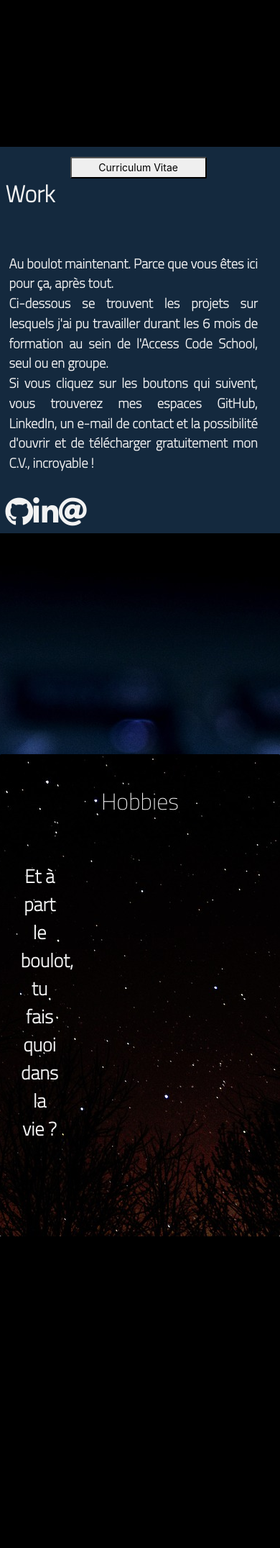
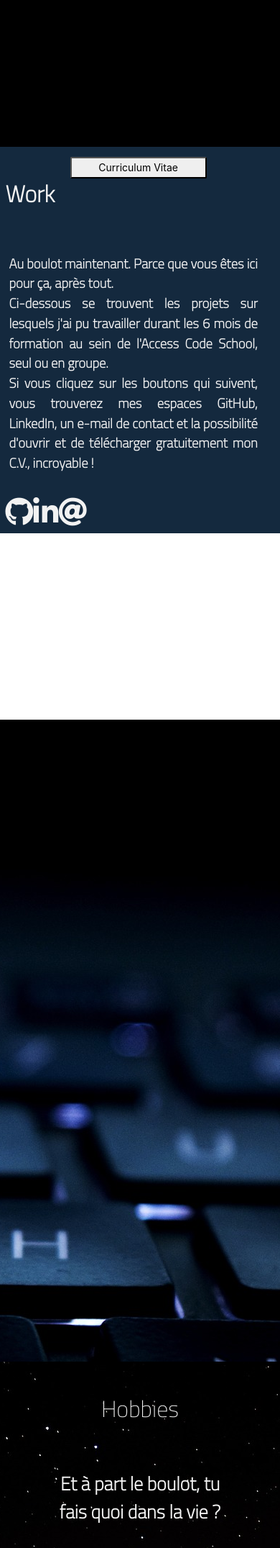
Before and after one commit to loanpasionek/PortfolioChill_Symfony, a Symfony app: template templates/page/index.html.twig in a window 390 px wide. Shown: the part 640-2791 px from the top of the page at 72% size. Before the commit the page ends 2358 px from the top, so only its background shows below. Run offline with Twig, Linux system fonts and the light colour scheme; the template is opened without the code that fills it, so the values that code supplies are empty; some libraries are stand-ins or nearby versions.

Commit message:
Faire à manger

```diff
--- a/public/css/mediaqueries.css
+++ b/public/css/mediaqueries.css
@@ -111,14 +111,18 @@
 
     .h100-sm{height:100%;}
     .h125p-sm{height:125px;}
+    .h200vh-sm{height:200vh;}
+    .h100vh-sm{height: 100vh;}
     .h100minusNav-sm{height:calc(100vh - 55px);}
 
     /* Margins && paddings */
 
     .padd40p-sm{padding:40px;}
     .padd5p-sm{padding: 5px;}
+
     .mtop30p-sm{margin-top:30px;}
     .mtop0-sm{margin-top:0;}
+
     .center-sm{margin:auto;}
     .left8-sm{left:8%;}
 
@@ -162,15 +166,15 @@
     /* Mur d'images en small */
 
     .imgCulture{height:100%;}
-    .grid-item, .grid-item-lg, .grid-item-med{width:33%;}
-    .grid-item{height:43.5px;}
+/*     .grid-item, .grid-item-lg, .grid-item-med{width:33%;}
+ */    .grid-item{height:43.5px;}
     .grid-item-med{height:87px;}
     .grid-item-lg{height:130.5px;}
 
     .flex-on-med-and-down{display:flex;}
     .block-on-med-and-down{display: block;}
     /* Annulation des classes appliquées au H1 en large-screen */
-    .h1-sm, .h2-sm
+    .rotated-sm
     {
         display:block;
         margin:0;
--- a/public/css/style.css
+++ b/public/css/style.css
@@ -73,6 +73,7 @@ body{overflow-x:hidden;}
 
 
 /* ----------------------- Widths ----------------------- */
+
             .w100{width:100%;}
             .w95{width:95%;}
             .w85{width:85%;}
@@ -216,6 +217,7 @@ body{overflow-x:hidden;}
             a:hover{color:#FF5722 !important;}
 
             .faHover:hover{color:#ffff !important;}
+            .lh0{line-height: 0;}
 
             .opacity95{opacity:0.95;}
             .opacity20
@@ -338,7 +340,7 @@ body{overflow-x:hidden;}
 
 
 
-/* ----------------------- Parallax ----------------------- */
+/* ----------------------- Effet Parallax ----------------------- */
 
             .slide1{background: url('../img/bg_forest.jpg') center no-repeat fixed;}
 
--- a/templates/Layouts/header.html.twig
+++ b/templates/Layouts/header.html.twig
@@ -29,9 +29,9 @@
 
     <section id="presentation" class="row titillium fixed mtop45p mtop0-sm">
         <div class="h125p-sm bg_forest_sm titillium relative bg-forest-sm padd5p-sm">
-            <h1 class="col rotated h1-sm color3 fs80 fs80-sm nomargin titleSection"><span class="color1 coloredChars">C</span>hill and <span class="color1 coloredChars">C</span>ode</h1>
+            <p class="col rotated rotated-sm color3 fs80 fs80-sm nomargin titleSection "><span class="color1 coloredChars">C</span>hill and <span class="color1 coloredChars">C</span>ode</p>
             <div class="col l5 offset-l6 m5 offset-m5 color3 right-align text-justify-sm">
-                <h2 class="fs40 fs40-sm"><span class="color1 coloredChars">L</span>oan <span class="color1 coloredChars">P</span>ASIONEK</h2>
+                <h1 class="fs40 fs40-sm"><span class="color1 coloredChars">L</span>oan <span class="color1 coloredChars">P</span>ASIONEK</h1>
                 <span class="fs40 fs32-sm fs32-xs">Développeur Web Junior</span> <br>
             </div>
         </div>
--- a/templates/page/index.html.twig
+++ b/templates/page/index.html.twig
@@ -11,10 +11,10 @@
 
     <!-- Section présentation des projets -->
 
-<section id="work" class="nomargin card h100vh">
+<section id="work" class="nomargin card h100vh h200vh-sm">
     <div class="row bgcolor3">
         <div class="col titillium bg_keyboard_sm h125p-sm">
-            <h2 class="color6 nomargin titillium rotated fs80 fs80-sm titleSection h2padd h2-sm mtop30p bold-sm">Work</h2>
+            <h2 class="color6 nomargin titillium rotated rotated-sm fs80 fs80-sm titleSection h2padd mtop30p bold-sm">Work</h2>
         </div>
         <div class="col l5 m6 fs24 right-align titillium">
             <p class="fs20-mm fs24-sm fs24-xs color6 text-justify-sm bold w95-sm padd5p-sm">Au boulot maintenant. Parce que vous êtes ici pour ça, après tout. <br>
@@ -50,8 +50,8 @@
         <div class="owl-carousel owl-theme owl-loaded">
             {% for projet in projets %}
             <div>
-                <div class="item mleft40p color6">
-                    <div class="col l5 s12 mtop30p">
+                <div class="item mleft40p center-sm color6">
+                    <div class="col l5 w100-sm mtop30p">
                         <!-- <hr class="w75p center"> -->
                         <br>
                         <a href="{{ projet.url }}" target="_blank">
@@ -60,27 +60,27 @@
                         </a>
                     </div>
                     <div class="col l5 s12 titillium mtop30p">
-                        <div class="w75">
+                        <div class="w75 w95-sm center-sm">
                             <hr>
-                            <p class="fs24 fs24-mm fs24-sm bold">{{ projet.name }}</p>
+                            <p class="fs24 fs24-mm fs32-sm bold">{{ projet.name }}</p>
                             <hr>
                             <div class="textjustify bold">
-                                <p class="fs20 fs20-mm fs20-sm"><span class="bold">Description :</span> <br>
+                                <p class="fs20 fs20-mm fs24-sm"><span class="bold">Description :</span> <br>
                                     {{ projet.infos }}
                                 </p>
-                                <p class="fs20 fs20-mm fs20-sm"><span class="bold">Technologies utilisées :</span> <br>
+                                <p class="fs20 fs20-mm fs24-sm"><span class="bold">Technologies utilisées :</span> <br>
                                     {{ projet.technos }}
                                 </p>
                                 <div class="flex">
                                     <i class="material-icons">arrow_right_alt</i>
-                                    <span class="fs15">
-                                        <a href="{{ projet.giturl }}" target="_blank" class="fs15">
+                                    <span>
+                                        <a href="{{ projet.giturl }}" target="_blank" class="fs15 fs20-sm">
                                         Git repository &nbsp
                                         </a>
                                     </span>
                                     <i class="material-icons">arrow_right_alt</i>
-                                    <span class="fs15">
-                                        <a href="{{ projet.url }}" target="_blank" class="fs15">
+                                    <span>
+                                        <a href="{{ projet.url }}" target="_blank" class="fs15 fs20-sm">
                                         Lien vers le projet
                                         </a>
                                     </span>
@@ -106,9 +106,9 @@
 
 <section id="hobbies" class="card nomargin h100vh h100minusNav-mm h100-sm titillium slide3">
     <div class="flex block-on-med-and-down">
-            <h3 class="nomargin rotated fs80 fs80-sm titleSection color6 h2padd h2-sm mtop30p right-align">Hobbies</h3>
-        <div class="w100-sm flex w100 row padd40p padd20p-mm">
-            <div class="w20">
+            <h3 class="nomargin rotated rotated-sm fs80 fs80-sm titleSection color6 h2padd mtop30p right-align">Hobbies</h3>
+        <div class="w100-sm flex block-sm w100 row padd40p padd20p-mm">
+            <div class="w20 w100-sm">
                     <p class="fs24 fs32-sm w75-sm bold color6 nomargin center">Et à part le boulot, tu fais quoi dans la vie ?</p>
 
                 <ul class="hide-on-small-only center">
@@ -122,7 +122,7 @@
             </div>
 
 
-            <div class="grid w85 left8-sm w300p-sm w250p-xs">
+            <div class="grid w85 left8-sm w300p-sm w250p-xs mtop30p">
                 {% for hobbie in hobbies %}
                     <div class="grid-item mleft2p mtop2p {{ hobbie.hobClass }} tooltip">
                         <a href="{{ hobbie.hobUrl }}" target="_blank">
```
